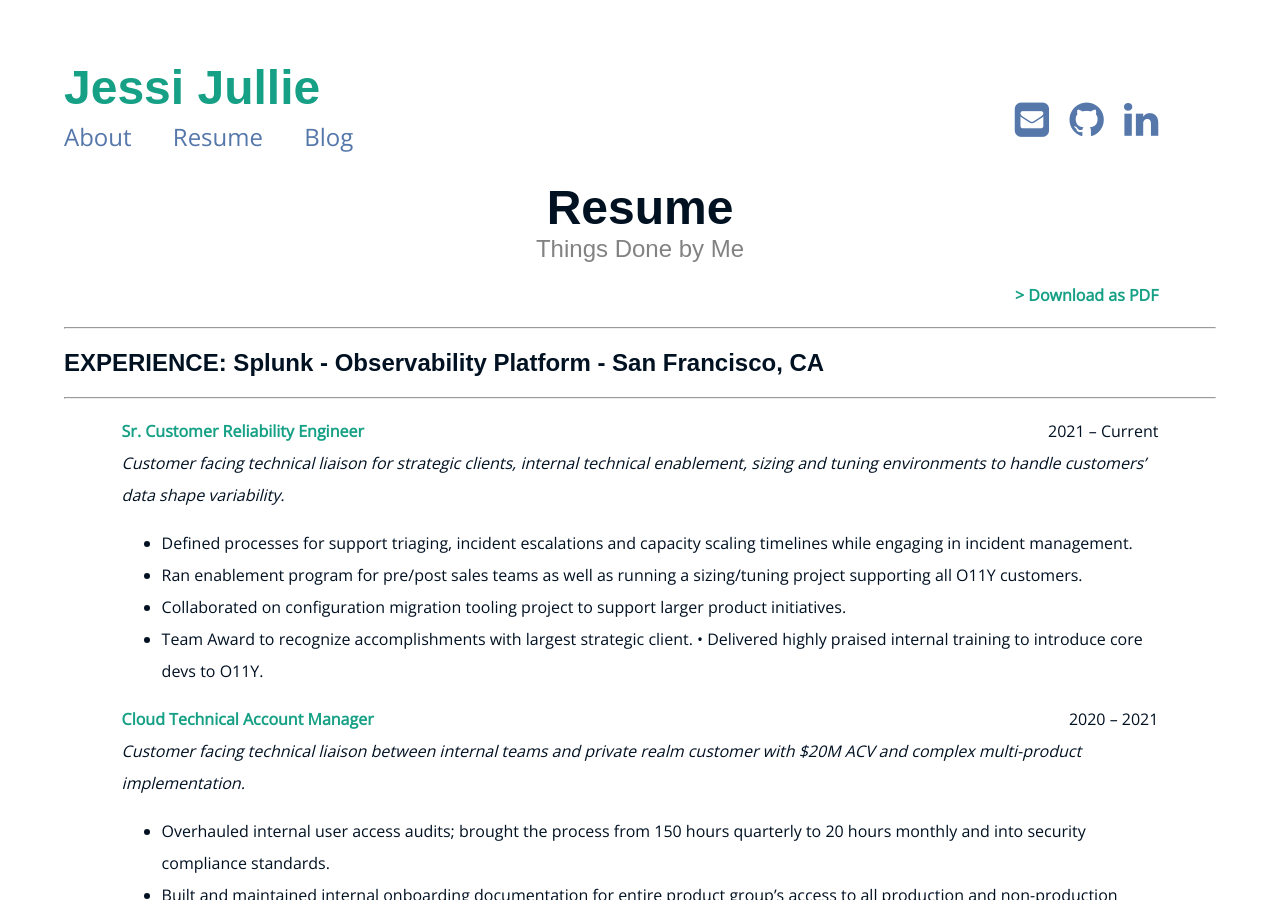
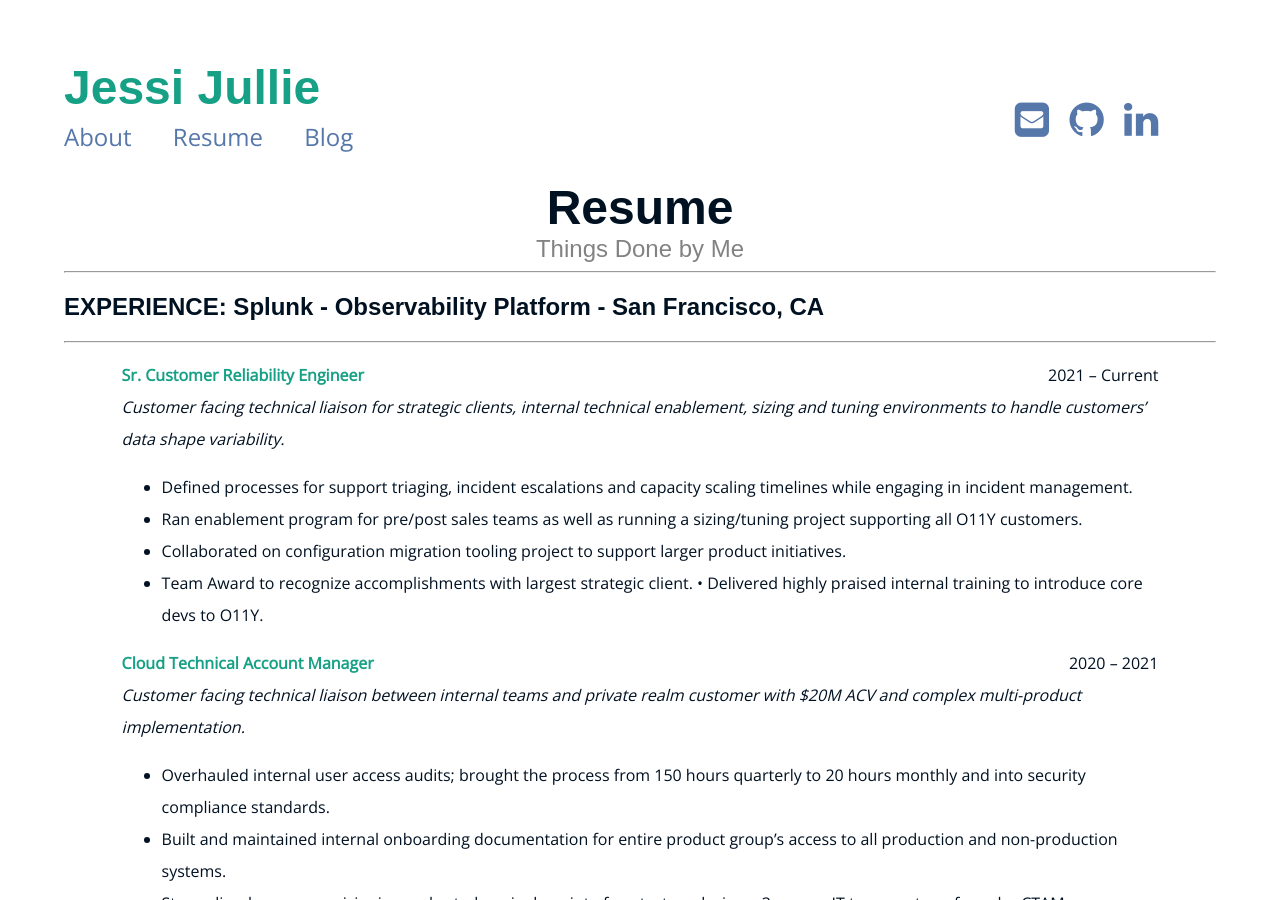
Before and after one commit to JessiJullie/JessiSite, a Jekyll site: the page built from resume.md, in a window 1280 px wide and 900 px high. Built offline with Jekyll 4.4.1, drawn with Linux system fonts in a browser that asks for light colours.

Commit message:
removing pdf download option

```diff
--- a/resume.md
+++ b/resume.md
@@ -5,9 +5,6 @@ permalink: /resume/
 subtitle: Things Done by Me
 ---
 
-<span style="float: right;">
-<a href="{{ 'downloads/JessiJullieResume2024.pdf' | prepend: site.baseurl }}"><strong>> Download as PDF</strong></a> </span>
-<br>
 
 ***
 ## EXPERIENCE: Splunk - Observability Platform - San Francisco, CA
```
